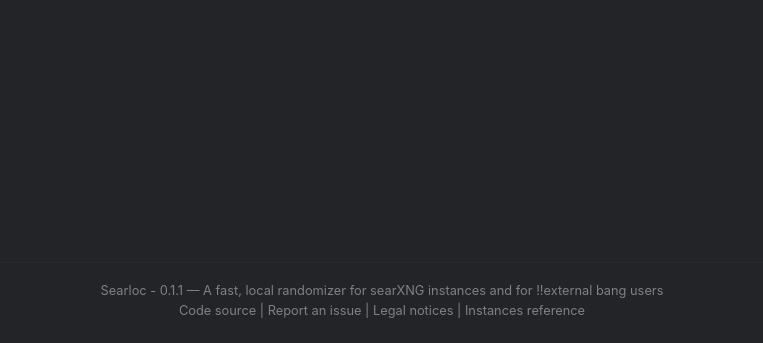
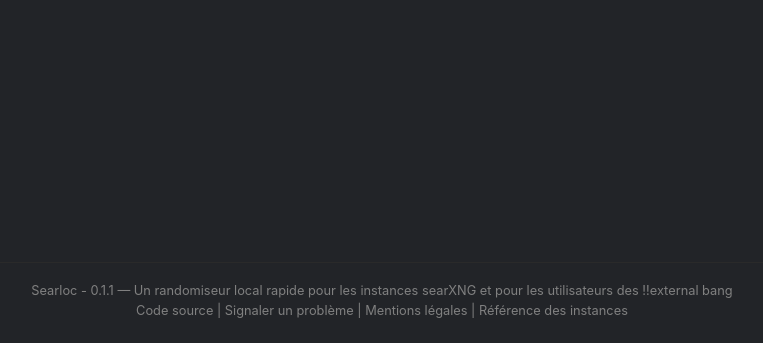
Before and after one commit to MrWazaby/searloc, a website built with Vite: page index.html in a window 1280 px wide. Shown: the part 457-800 px from the top of the page, without its empty margins (258-1021 px from the left). Built offline with nearby package versions, Linux system fonts and the light colour scheme.

Commit message:
feat(i18n): add translation system and fr version
closes #8

```diff
--- a/index.html
+++ b/index.html
@@ -23,7 +23,7 @@
         <div class="search-container">
             <h1 class="logo">Searloc</h1>
             <form action="/" method="get" class="search-box">
-                <input type="text" name="q" placeholder="Search...">
+                <input type="text" name="q" placeholder="Search..." id="search-input">
                 <button type="submit"><i class="fas fa-search"></i></button>
             </form>
         </div>
@@ -31,12 +31,12 @@
 
     <footer>
         <div class="footer-content">
-            <p>Searloc - 0.1.1 — A fast, local randomizer for searXNG instances and for !!external bang users</p>
+            <p data-i18n="footer"></p>
             <p>
-                <a href="https://codeberg.org/wazaby/searloc" target="_blank">Code source</a> |
-                <a href="https://codeberg.org/wazaby/searloc/issues" target="_blank">Report an issue</a> |
-                <a href="/about.html#legal-notice">Legal notices</a> |
-                <a href="https://searx.space/" target="_blank">Instances reference</a>
+                <a href="https://codeberg.org/wazaby/searloc" target="_blank" data-i18n="source"></a> |
+                <a href="https://codeberg.org/wazaby/searloc/issues" target="_blank" data-i18n="issue"></a> |
+                <a href="/about.html#legal-notice" data-i18n="legal"></a> |
+                <a href="https://searx.space/" target="_blank" data-i18n="instances_references"></a>
             </p>
         </div>
     </footer>
--- /dev/null
+++ b/locales/en/translation.json
@@ -0,0 +1,8 @@
+{
+    "search_input": "Search...",
+    "footer": "Searloc - 0.1.1 — A fast, local randomizer for searXNG instances and for !!external bang users",
+    "source": "Source code",
+    "issue": "Report an issue",
+    "legal": "Legal notices",
+    "instances_references": "Instances reference"
+}
--- /dev/null
+++ b/locales/fr/translation.json
@@ -0,0 +1,8 @@
+{
+    "search_input": "Recherche...",
+    "footer": "Searloc - 0.1.1 — Un randomiseur local rapide pour les instances searXNG et pour les utilisateurs des !!external bang",
+    "source": "Code source",
+    "issue": "Signaler un problème",
+    "legal": "Mentions légales",
+    "instances_references": "Référence des instances"
+}
--- a/package.json
+++ b/package.json
@@ -15,6 +15,9 @@
   },
   "dependencies": {
     "@fortawesome/fontawesome-free": "^6.7.2",
+    "i18next": "^25.2.1",
+    "i18next-browser-languagedetector": "^8.1.0",
+    "i18next-http-backend": "^3.0.2",
     "vite-plugin-pwa": "^1.0.0"
   }
 }
--- a/src/main.ts
+++ b/src/main.ts
@@ -1,6 +1,6 @@
 import { bangs } from "./bang";
 import { fetchAndStoreSearxngInstances } from "./searxng";
-import { getRandomElement } from "./utils";
+import { getRandomElement,  transalteApp } from "./utils";
 
 async function getDefaultSearch() : Promise<{ d: string; u: string } | undefined> {
   const urls = await fetchAndStoreSearxngInstances();
@@ -57,4 +57,5 @@ async function doRedirect() {
   window.location.replace(searchUrl);
 }
 
+transalteApp();
 doRedirect();
--- a/src/utils.ts
+++ b/src/utils.ts
@@ -1,3 +1,7 @@
+import i18next from 'i18next';
+import HttpApi from 'i18next-http-backend';
+import langDetect from 'i18next-browser-languagedetector';
+
 function setLocalStorage(name: string, value: string, maxAge: number) {
   // Store the value and expiration time as a JSON string
   const expiresAt = Date.now() + maxAge * 1000;
@@ -28,4 +32,21 @@ function getRandomElement(urlMap: Record<string, string>): string | undefined {
   return urlMap[urls[randomIndex]];
 }
 
-export { setLocalStorage, getLocalStorage, getRandomElement };
+function transalteApp() {
+  i18next
+  .use(HttpApi)
+  .use(langDetect)
+  .init({
+    supportedLngs: ['en', 'fr'],
+    fallbackLng: 'en',
+    backend: {
+      loadPath: '/locales/{{lng}}/translation.json'
+    }
+  }, function(err, t) {
+    document.querySelectorAll('[data-i18n]').forEach(function(elem) {
+      elem.innerHTML = i18next.t(elem.getAttribute('data-i18n'));
+    });
+  });
+}
+
+export { setLocalStorage, getLocalStorage, getRandomElement, transalteApp };
```
Also changed, not shown: 1 other file.
